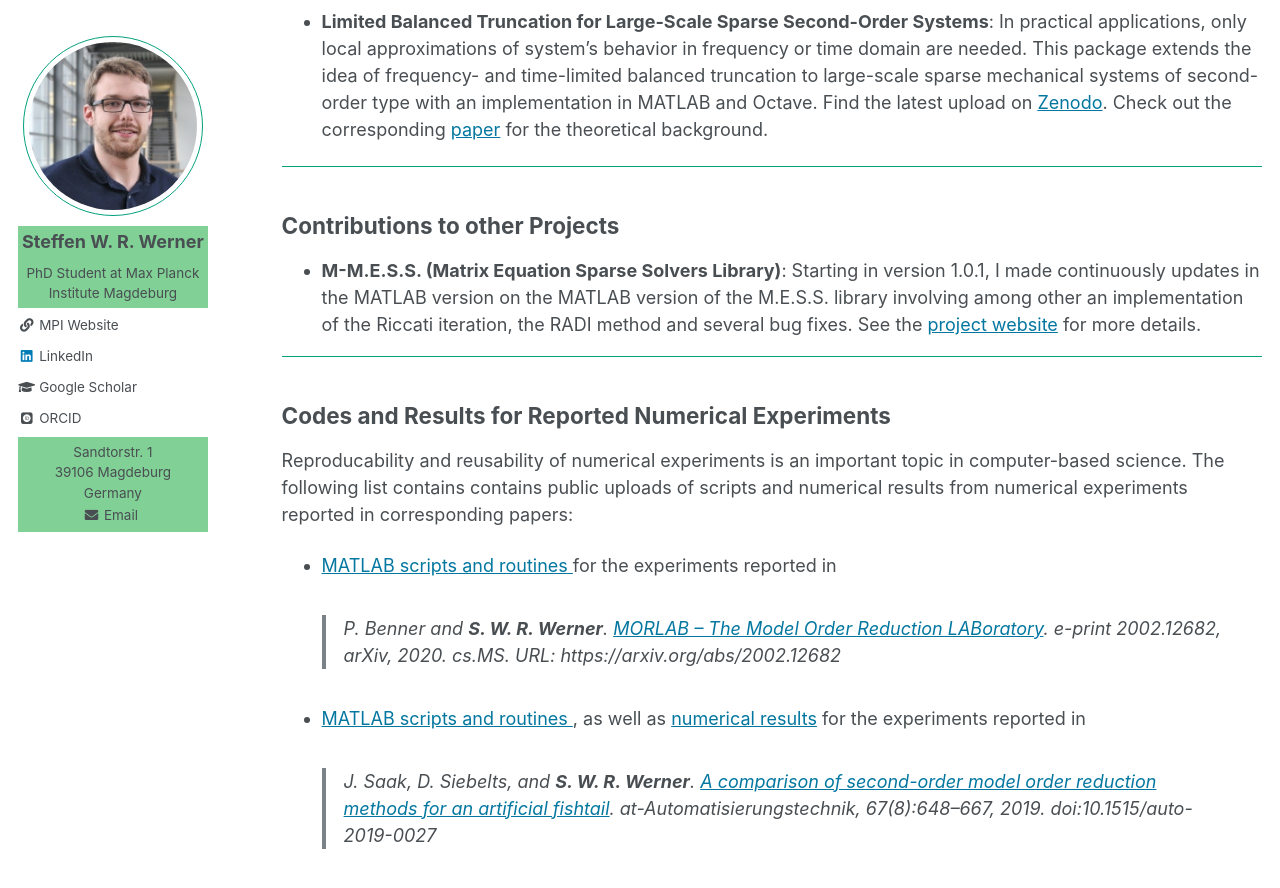
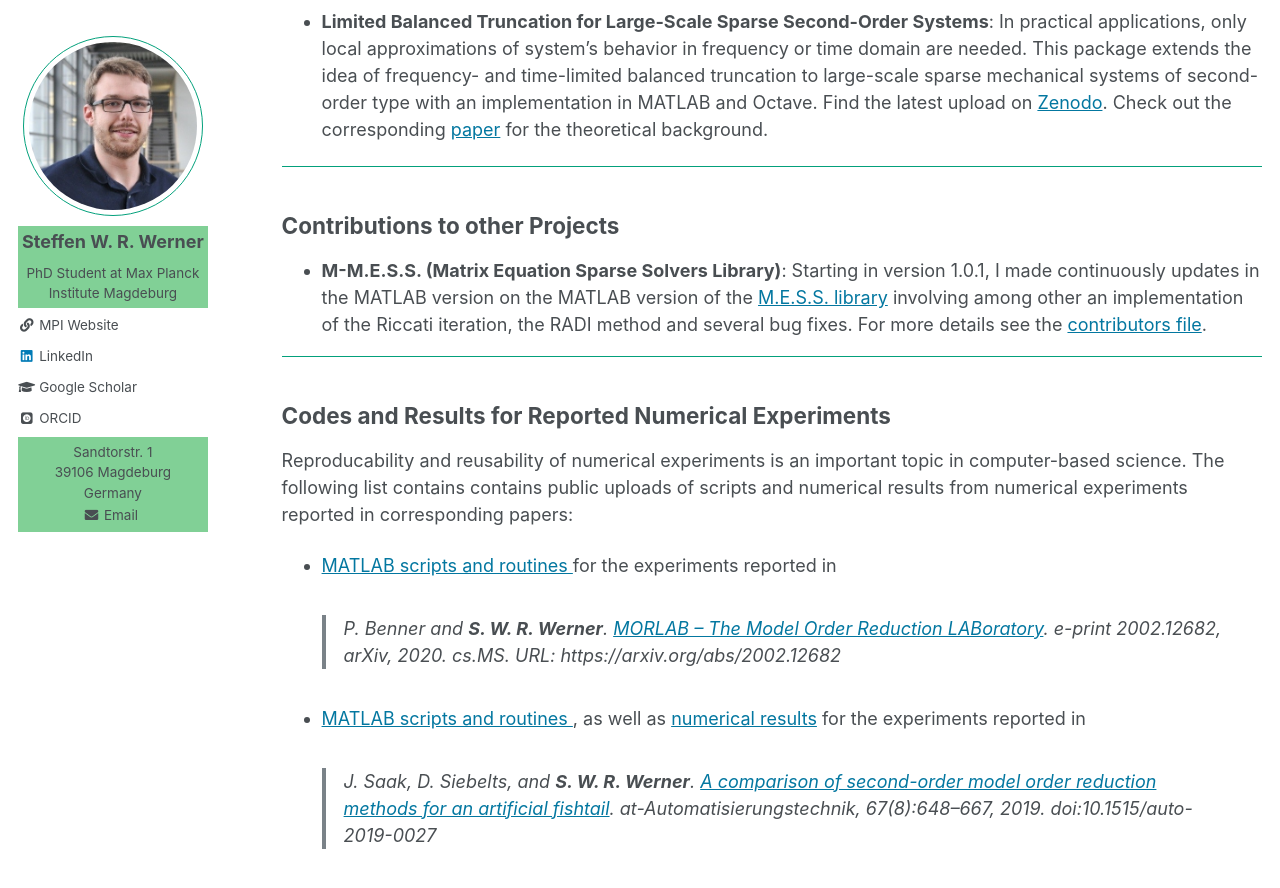
Before and after one commit to ninsteve/ninsteve.github.io, a Jekyll site: the page built from _pages/software.md, in a window 1280 px wide and 900 px high, scrolled down 537 px. Shown: the top 888 px of the window. Built offline with Jekyll 4.4.1, drawn with Linux system fonts in a browser that asks for light colours; some web fonts are replaced.

Commit message:
Further corrections.

```diff
--- a/_pages/software.md
+++ b/_pages/software.md
@@ -48,11 +48,12 @@ author_profile: true
 
 * **M-M.E.S.S. (Matrix Equation Sparse Solvers Library)**:
   Starting in version 1.0.1, I made continuously updates in the MATLAB version
-  on the MATLAB version of the M.E.S.S. library involving among other an
-  implementation of the Riccati iteration, the RADI method and several bug fixes.
-  See the <a target="_blank"
-  href="https://www.mpi-magdeburg.mpg.de/projects/mess">project website</a>
-  for more details.
+  on the MATLAB version of the <a target="_blank"
+  href="https://www.mpi-magdeburg.mpg.de/projects/mess">M.E.S.S. library</a>
+  involving among other an implementation of the Riccati iteration, the RADI
+  method and several bug fixes.
+  For more details see the <a target="_blank"
+  href="https://gitlab.mpi-magdeburg.mpg.de/mess/mmess-releases/-/blob/master/CONTRIBUTORS.md">contributors file</a>.
 
 ---
 
```
Also changed, not shown: _pages/publications.md (+7 -7 lines), _pages/teaching.md (+1 -1 lines).
